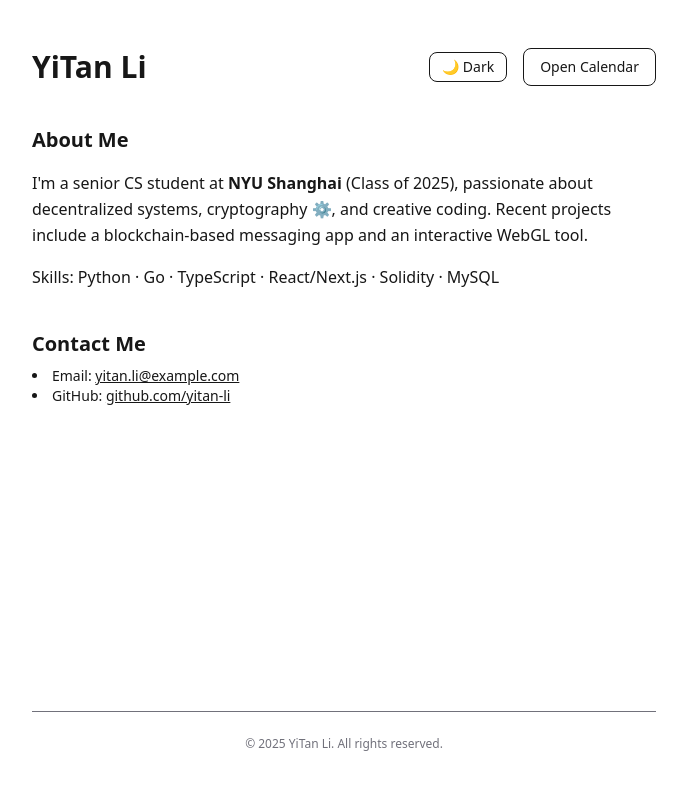
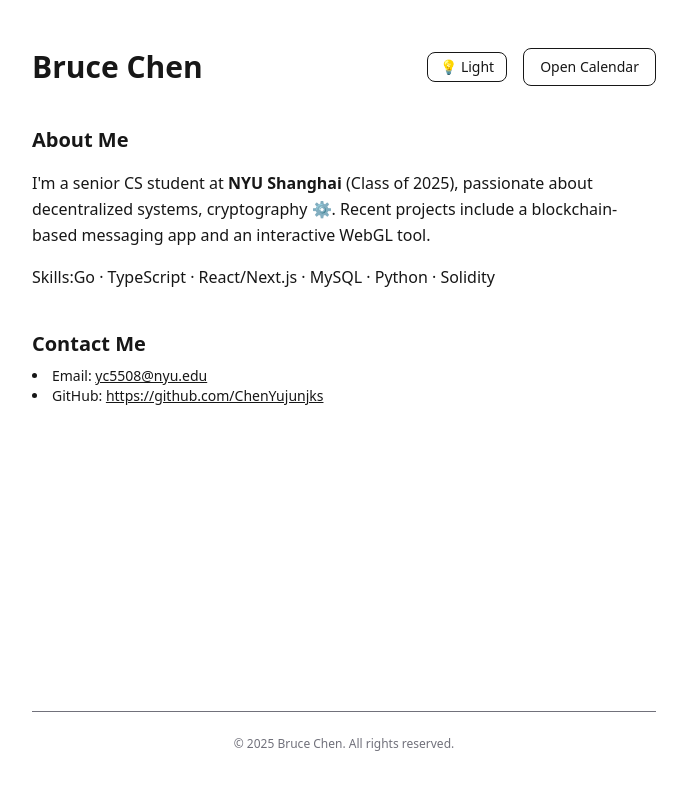
Before and after one commit to ChenYujunjks/calendar, a Next.js app: page / in a window 1280 px wide. Shown: the top 790 px of the page, without its empty margins (296-983 px from the left). Built offline with nearby package versions, Linux system fonts and the light colour scheme.

Commit message:
updating new THEME

```diff
--- a/src/app/page.tsx
+++ b/src/app/page.tsx
@@ -10,7 +10,7 @@ export default function HomePage() {
     >
       {/* Header */}
       <header className="flex items-center justify-between">
-        <h1 className="text-3xl font-bold">YiTan Li</h1>
+        <h1 className="text-3xl font-bold">Bruce Chen</h1>
 
         <div className="flex items-center gap-4">
           {/* ① 日夜切换 */}
@@ -23,7 +23,7 @@ export default function HomePage() {
                        hover:bg-[#a7f3d0] hover:text-zinc-900
                        dark:hover:bg-[#34d399]/30"
           >
-            Open Calendar
+            Open Calendar
           </Link>
         </div>
       </header>
@@ -33,12 +33,12 @@ export default function HomePage() {
         <h2 className="text-xl font-semibold">About Me</h2>
         <p>
           I&apos;m a senior CS student at <strong>NYU Shanghai</strong>{" "}
-          (Class of 2025), passionate about decentralized systems,
-          cryptography&nbsp;⚙️, and creative coding. Recent projects include a
-          blockchain‑based messaging app and an interactive WebGL tool.
+          (Class of 2025), passionate about decentralized systems,
+          cryptography&nbsp;⚙️. Recent projects include a
+          blockchain-based messaging app and an interactive WebGL tool.
         </p>
         <p>
-          Skills: Python · Go · TypeScript · React/Next.js · Solidity · MySQL
+          Skills:Go · TypeScript · React/Next.js · MySQL · Python · Solidity
         </p>
       </section>
 
@@ -49,10 +49,10 @@ export default function HomePage() {
           <li>
             Email:&nbsp;
             <a
-              href="mailto:yitan.li@example.com"
+              href="mailto:yc5508@nyu.edu"
               className="underline hover:text-blue-600"
             >
-              yitan.li@example.com
+              yc5508@nyu.edu
             </a>
           </li>
           <li>
@@ -63,7 +63,7 @@ export default function HomePage() {
               rel="noopener noreferrer"
               className="underline hover:text-blue-600"
             >
-              github.com/yitan-li
+              https://github.com/ChenYujunjks
             </a>
           </li>
         </ul>
@@ -71,7 +71,7 @@ export default function HomePage() {
 
       {/* Footer */}
       <footer className="mt-auto border-t pt-6 text-center text-xs text-zinc-500">
-        © {new Date().getFullYear()} YiTan Li. All rights reserved.
+        © {new Date().getFullYear()} Bruce Chen. All rights reserved.
       </footer>
     </main>
   );
--- a/src/components/ThemeToggle.tsx
+++ b/src/components/ThemeToggle.tsx
@@ -12,10 +12,10 @@ export default function ThemeToggle() {
     <button
       onClick={() => setTheme(opposite)}
       className="rounded-lg border px-3 py-1 text-sm transition
-                 hover:bg-gray-100 dark:hover:bg-zinc-800"
+                 hover:bg-gray-100 dark:hover:bg-[#34d399]/30"
     >
       {/* Button text reflects the next mode */}
-      {opposite === "dark" ? "🌙 Dark" : "💡 Light"}
+      {opposite === "dark" ? "💡 Light" : "🌙 Dark"}
     </button>
   );
 }
```
